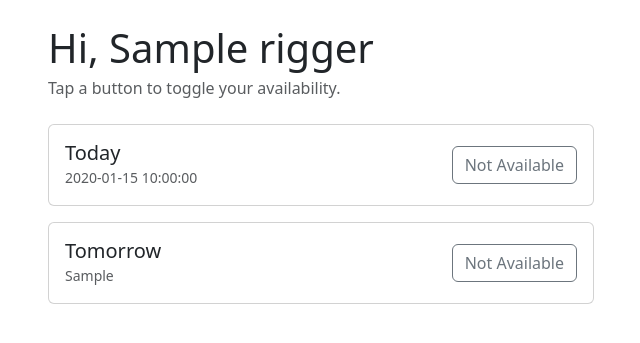
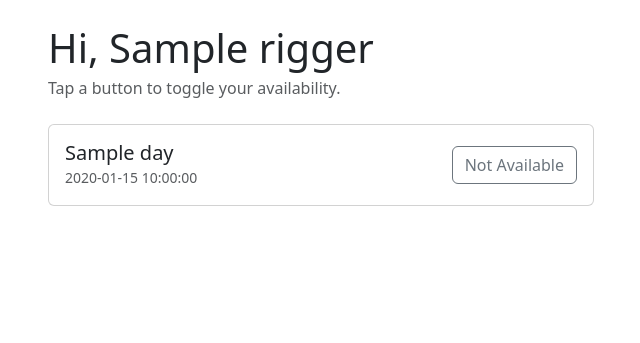
Before and after one commit to dkmkelley/community-riggers, a Flask app: template templates/availability.html in a window 1280 px wide. Shown: the part 56-399 px from the top of the page, without its empty margins (319-959 px from the left). Run offline with Flask 3, Linux system fonts and the light colour scheme; the template is opened without the code that fills it: most values are stand-ins (such as "Sample title", 1, 10 or a date in 2020).

Commit message:
Extended availability toggle to 5 days. Changed approach from hardcoded today/tomorrow logic to loop-based approach with Jinja

```diff
--- a/app.py
+++ b/app.py
@@ -108,67 +108,64 @@ def availability(token):
         return "Invalid link.", 404
 
     if request.method == "POST":
-        day = request.form.get("day")
-
-        if day == "today":
-            existing = conn.execute(
-                "SELECT id FROM availability WHERE rigger_id = ? AND date = date('now')",
-                (rigger["id"],)
-            ).fetchone()
-            if existing:
-                conn.execute(
-                    "DELETE FROM availability WHERE rigger_id = ? AND date = date('now')",
-                    (rigger["id"],)
-                )
-            else:
-                conn.execute(
-                    "INSERT INTO availability (rigger_id, date) VALUES (?, date('now'))",
-                    (rigger["id"],)
-                )
-
-        elif day == "tomorrow":
-            existing = conn.execute(
-                "SELECT id FROM availability WHERE rigger_id = ? AND date = date('now', '+1 day')",
-                (rigger["id"],)
-            ).fetchone()
-            if existing:
-                conn.execute(
-                    "DELETE FROM availability WHERE rigger_id = ? AND date = date('now', '+1 day')",
-                    (rigger["id"],)
-                )
-            else:
-                conn.execute(
-                    "INSERT INTO availability (rigger_id, date) VALUES (?, date('now', '+1 day'))",
-                    (rigger["id"],)
-                )
-        else:
+        try:
+            offset = int(request.form.get("day", -1))
+        except ValueError:
             conn.close()
             return "Invalid request.", 400
+
+        if offset not in range(5):
+            conn.close()
+            return "Invalid request.", 400
+
+        modifier = f"+{offset} days"
+        existing = conn.execute(
+            "SELECT id FROM availability WHERE rigger_id = ? AND date = date('now', ?)",
+            (rigger["id"], modifier)
+        ).fetchone()
+
+        if existing:
+            conn.execute(
+                "DELETE FROM availability WHERE rigger_id = ? AND date = date('now', ?)",
+                (rigger["id"], modifier)
+            )
+        else:
+            conn.execute(
+                "INSERT INTO availability (rigger_id, date) VALUES (?, date('now', ?))",
+                (rigger["id"], modifier)
+            )
 
         conn.commit()
         conn.close()
         return redirect(url_for("availability", token=token))
 
-    available_today = conn.execute(
-        "SELECT id FROM availability WHERE rigger_id = ? AND date = date('now')",
-        (rigger["id"],)
-    ).fetchone() is not None
+    days = []
+    for i in range(5):
+        modifier = f"+{i} days"
+        d = date.today() + timedelta(days=i)
+        available = conn.execute(
+            "SELECT id FROM availability WHERE rigger_id = ? AND date = date('now', ?)",
+            (rigger["id"], modifier)
+        ).fetchone() is not None
 
-    available_tomorrow = conn.execute(
-        "SELECT id FROM availability WHERE rigger_id = ? AND date = date('now', '+1 day')",
-        (rigger["id"],)
-    ).fetchone() is not None
+        if i == 0:
+            label = "Today"
+        elif i == 1:
+            label = "Tomorrow"
+        else:
+            label = d.strftime("%A")
 
-    today_str = date.today().strftime("%B %d, %Y")
-    tomorrow_str = (date.today() + timedelta(days=1)).strftime("%B %d, %Y")
+        days.append({
+            "offset": i,
+            "label": label,
+            "date_str": d.strftime("%B %d, %Y"),
+            "available": available
+        })
 
     conn.close()
     return render_template("availability.html",
                            rigger=rigger,
-                           available_today=available_today,
-                           available_tomorrow=available_tomorrow,
-                           today_str=today_str,
-                           tomorrow_str=tomorrow_str)
+                           days=days)
 
 
 if __name__ == "__main__":
--- a/templates/availability.html
+++ b/templates/availability.html
@@ -8,15 +8,16 @@
         <h1 class="mb-1">Hi, {{ rigger['name'] }}</h1>
         <p class="text-muted mb-4">Tap a button to toggle your availability.</p>
 
+        {% for day in days %}
         <div class="card mb-3">
             <div class="card-body d-flex justify-content-between align-items-center">
                 <div>
-                    <h5 class="mb-0">Today</h5>
-                    <small class="text-muted">{{ today_str }}</small>
+                    <h5 class="mb-0">{{ day.label }}</h5>
+                    <small class="text-muted">{{ day.date_str }}</small>
                 </div>
                 <form method="POST">
-                    <input type="hidden" name="day" value="today">
-                    {% if available_today %}
+                    <input type="hidden" name="day" value="{{ day.offset }}">
+                    {% if day.available %}
                         <button type="submit" class="btn btn-success">Available ✓</button>
                     {% else %}
                         <button type="submit" class="btn btn-outline-secondary">Not Available</button>
@@ -24,23 +25,8 @@
                 </form>
             </div>
         </div>
+        {% endfor %}
 
-        <div class="card mb-3">
-            <div class="card-body d-flex justify-content-between align-items-center">
-                <div>
-                    <h5 class="mb-0">Tomorrow</h5>
-                    <small class="text-muted">{{ tomorrow_str }}</small>
-                </div>
-                <form method="POST">
-                    <input type="hidden" name="day" value="tomorrow">
-                    {% if available_tomorrow %}
-                        <button type="submit" class="btn btn-success">Available ✓</button>
-                    {% else %}
-                        <button type="submit" class="btn btn-outline-secondary">Not Available</button>
-                    {% endif %}
-                </form>
-            </div>
-        </div>
     </div>
 </div>
 {% endblock %}
```
